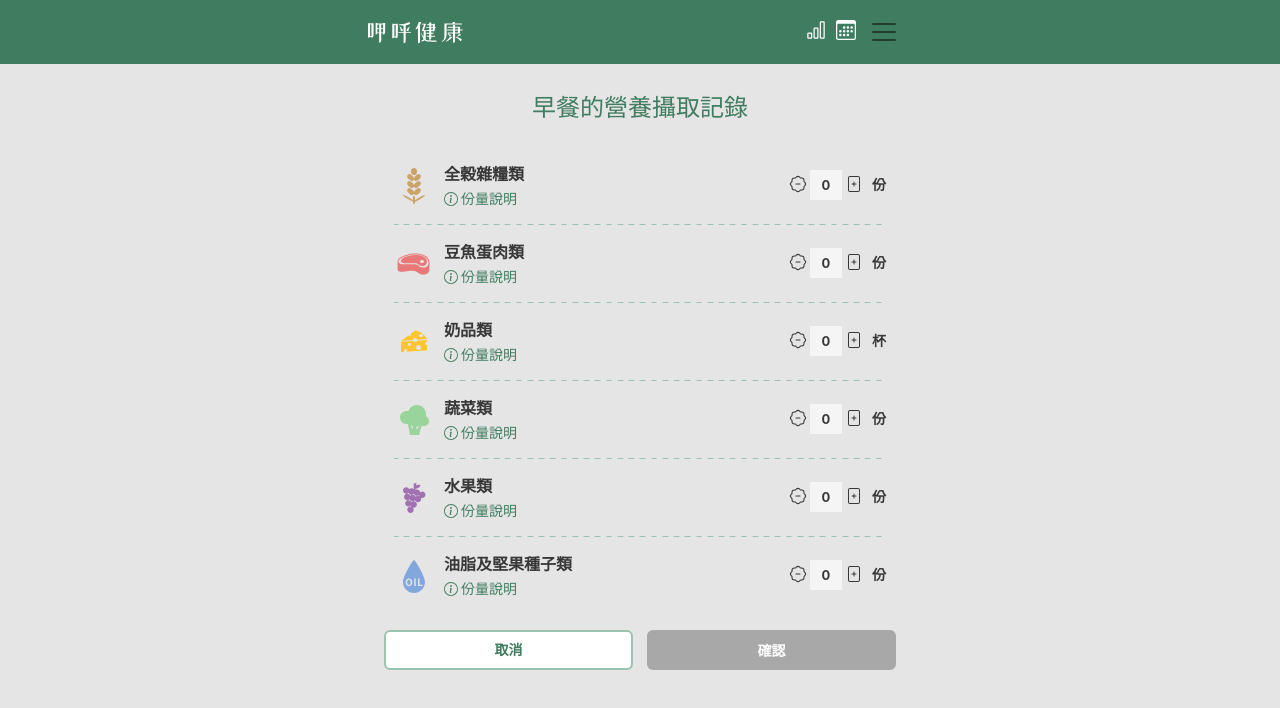
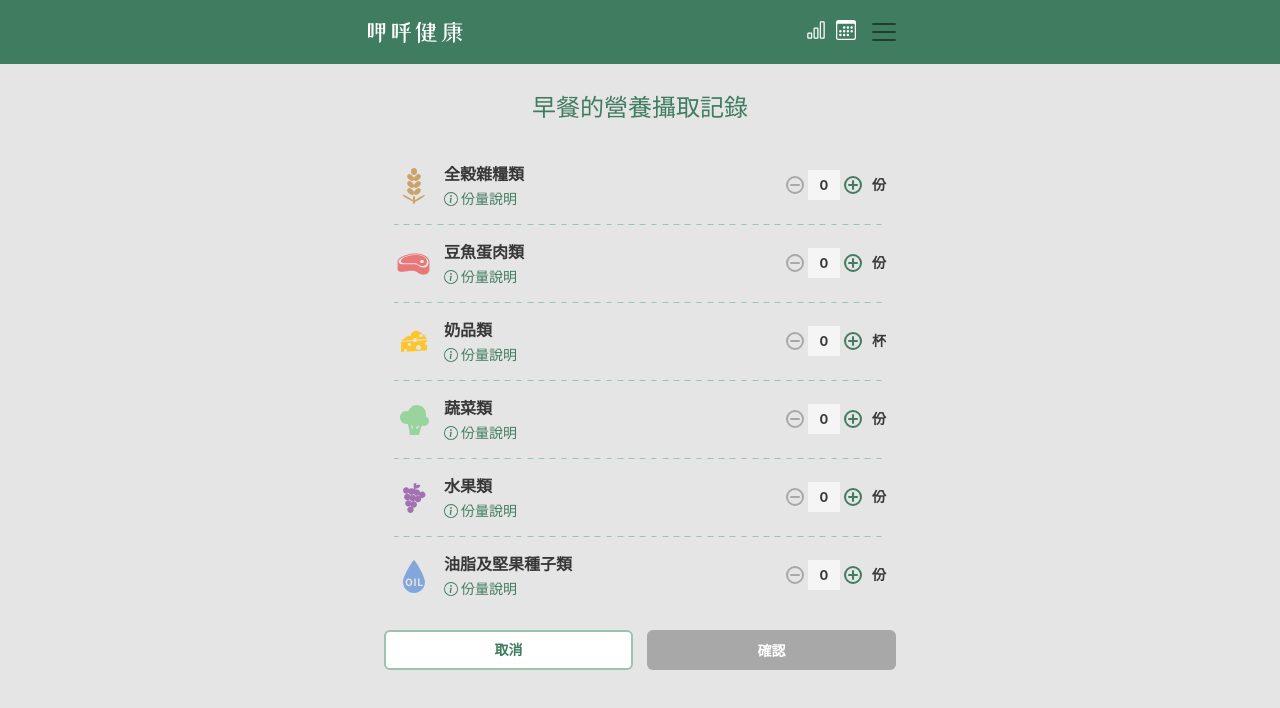
Before and after one commit to yachen168/Healthy-Eating, a Vue app: page /recording/eating-record in a window 1280 px wide. Shown: the top 708 px of the page. Built offline with nearby package versions, Linux system fonts and the light colour scheme.

Commit message:
refactor: recording table

```diff
--- a/src/components/recording/RecordingTable.vue
+++ b/src/components/recording/RecordingTable.vue
@@ -3,16 +3,30 @@
     <b-table stacked small :fields="fields" :items="items" responsive="sm">
       <template v-slot:cell()="data">
         <div class="recording">
-          <b-icon
+          <img
+            v-if="data.value > 0"
             @click="$emit('update:quantity', data, -0.5)"
-            icon="patch-minus"
+            src="@/assets/images/button_sub_abled.svg"
+            alt="minus"
+          />
+          <img
+            v-else
+            src="@/assets/images/button_sub_disabled.svg"
+            alt="minus-not-allowed"
           />
           <span class="quantity">{{
             data.value ? data.value.toFixed(1) : data.value
           }}</span>
-          <b-icon
+          <img
+            v-if="data.value < 10"
             @click="$emit('update:quantity', data, 0.5)"
-            icon="file-plus"
+            src="@/assets/images/button_add_abled.svg"
+            alt="add"
+          />
+          <img
+            v-else
+            src="@/assets/images/button_add_disabled.svg"
+            alt="add-not-allowed"
           />
           <!-- 奶品類的單位：杯，水的單位：公升，其餘的單位：份 -->
           <span class="unit">{{
--- a/src/views/recording/EatingRecord.vue
+++ b/src/views/recording/EatingRecord.vue
@@ -58,10 +58,6 @@ export default {
   },
   methods: {
     updateQuantity(data, num) {
-      let total = data.item[data.field.key];
-      // 數量只能介於 0~10
-      if (total === 0 && num < 0) return;
-      if (total === 10 && num > 0) return;
       data.item[data.field.key] += num;
     }
   }
```
